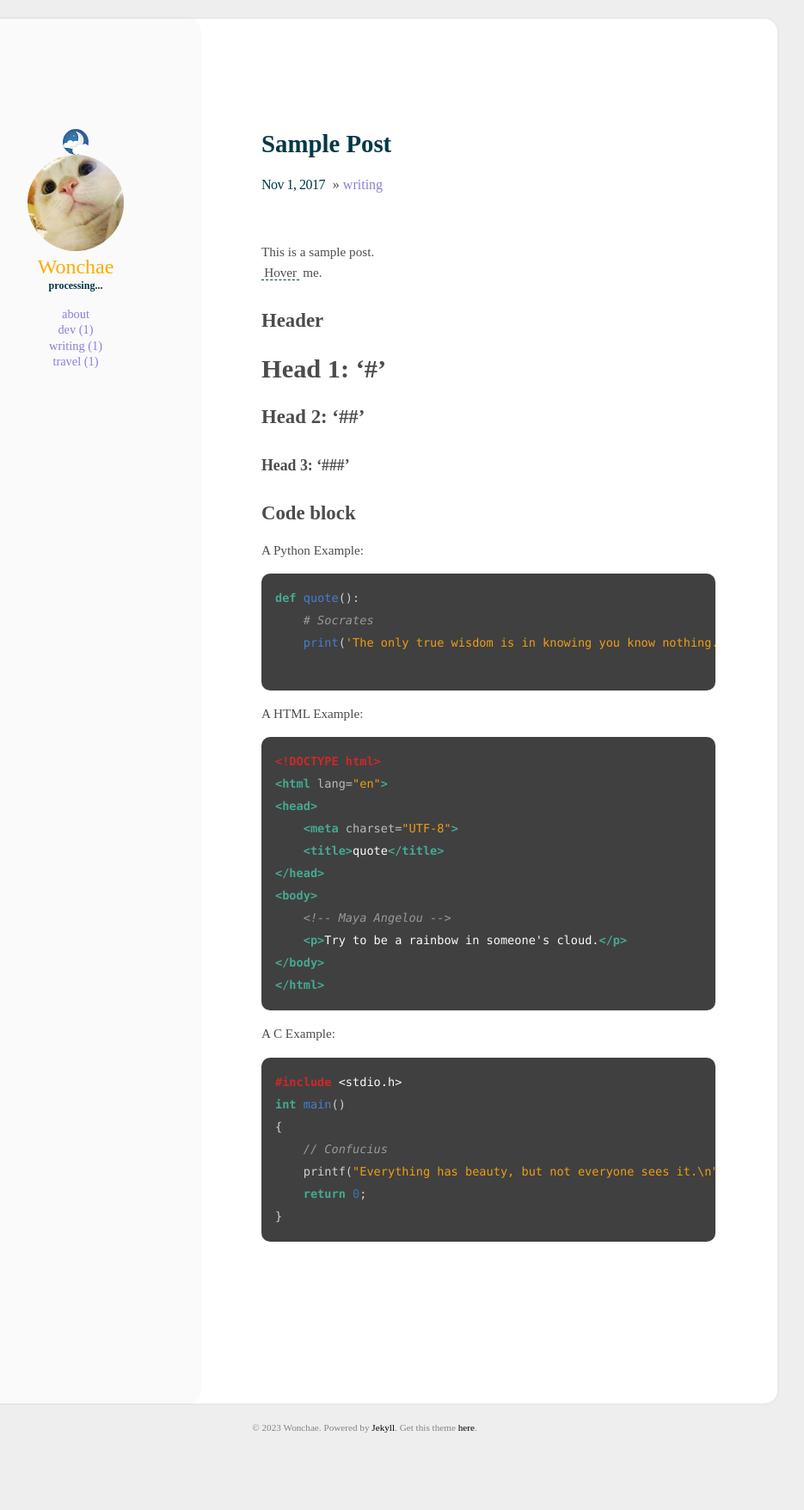
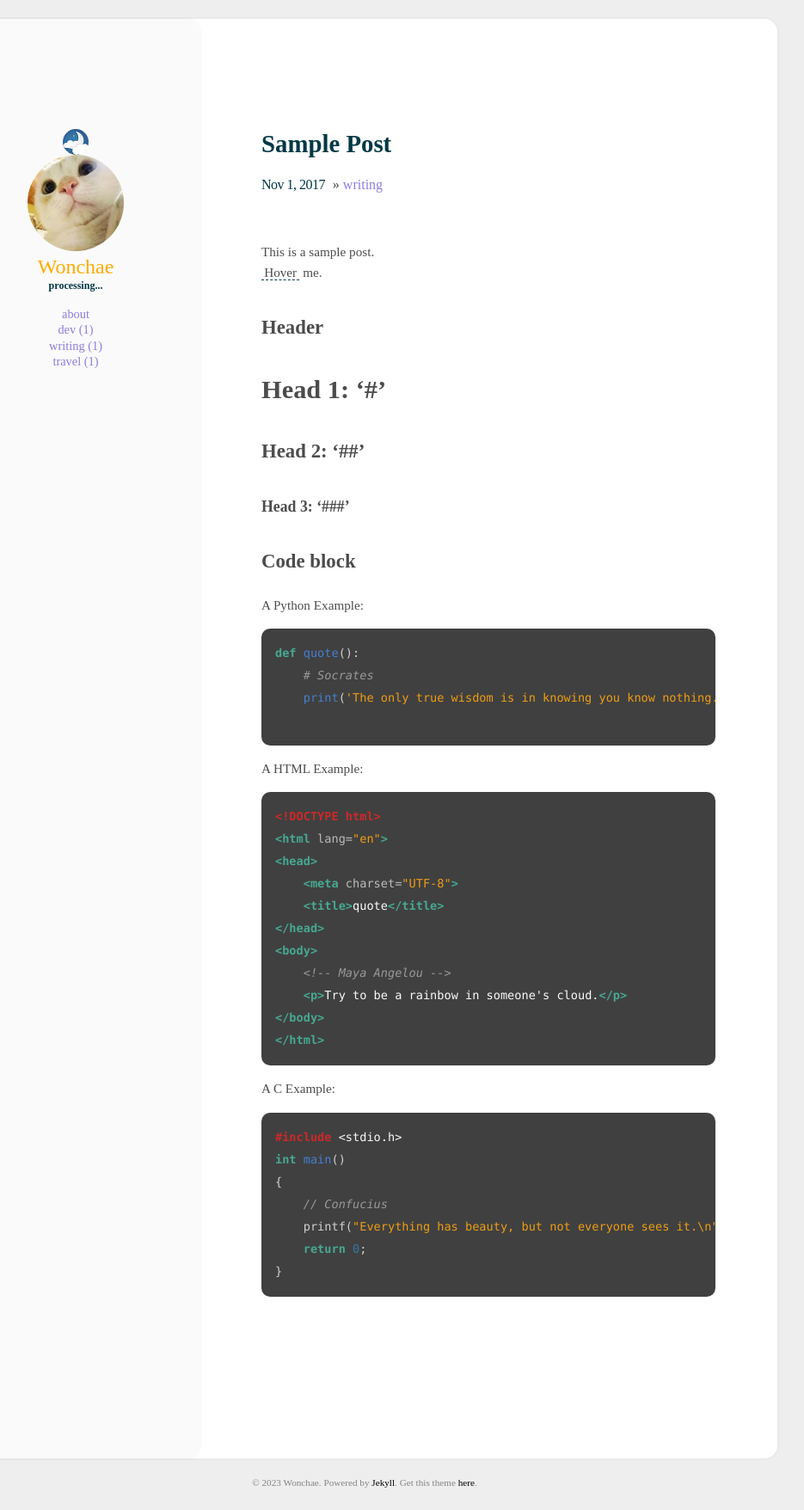
Before and after one commit to ywonchae1/ywonchae1.github.io, a Jekyll site: the page built from _posts/2017-11-01-s2.md, in a window 1280 px wide. Shown: the whole page at 86% size, without its empty margins (216-1151 px from the left). Built offline with Jekyll 4.4.1, drawn with Linux system fonts in a browser that asks for light colours; some web fonts are replaced; before the commit the page ends 1692 px from its top, so only the background shows below that.

Commit message:
change line-height for h1 h2

```diff
--- a/assets/css/main.scss
+++ b/assets/css/main.scss
@@ -568,7 +568,7 @@ img {
     h1,
     h2 {
         margin-top: 2rem;
-	//line-height: 2.5rem;
+	line-height: 2.5rem;
     }
 
     h3 {
```
